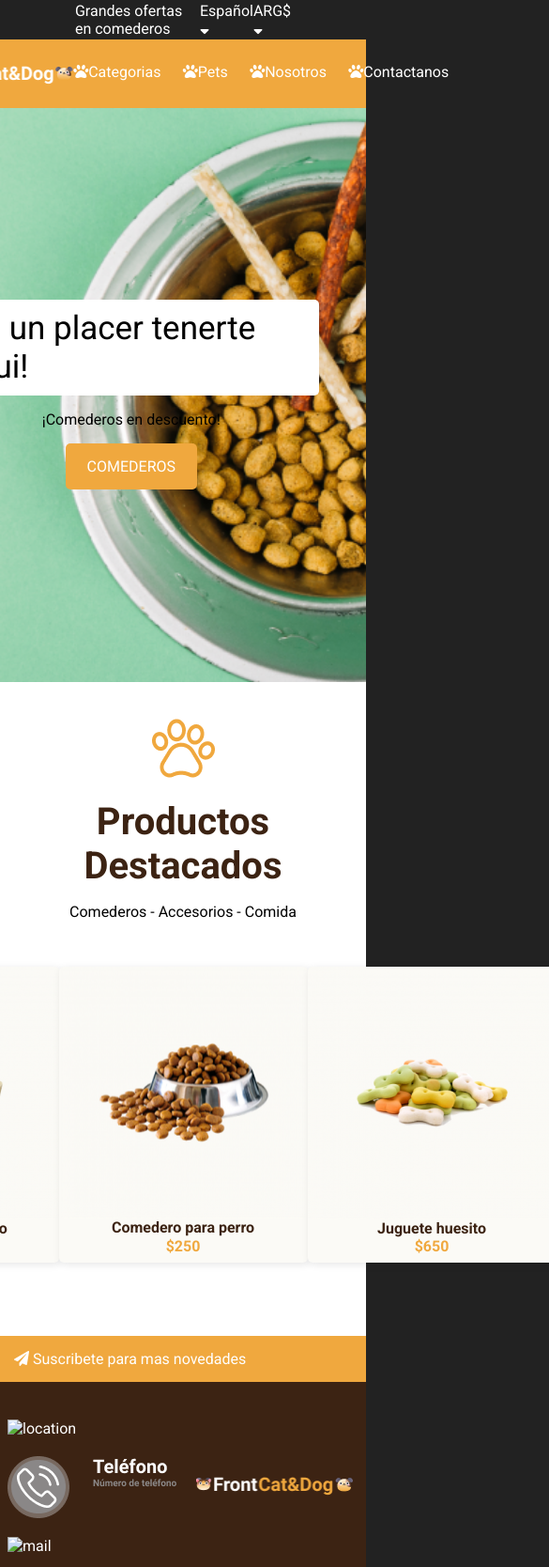
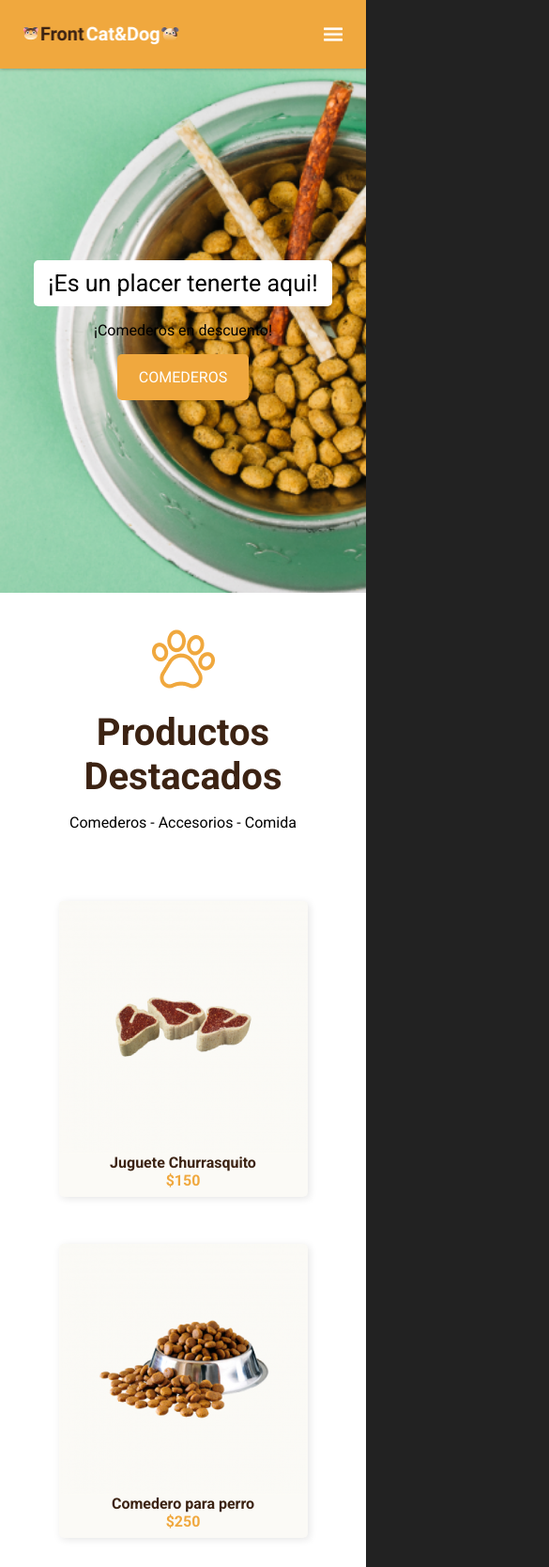
Before and after one commit to NicolasFlorez130/Petshop, a plain HTML site: page index.html in a window 390 px wide. Shown: the top 1668 px of the page at 94% size, 585 px wide, since content can reach past the window. Drawn offline with Linux system fonts and the light colour scheme.

Commit message:
adaptacion a moviles

```diff
--- a/css/styles.css
+++ b/css/styles.css
@@ -51,12 +51,14 @@ nav ul,
 
 header {
     background-color: #F0A83E;
+    box-shadow: 0px 1px 3px rgba(0, 0, 0, 0.25);
     padding: 25px;
     position: sticky;
     top: 0px;
 }
 
 nav {
+    align-items: center;
     display: flex;
     justify-content: space-between;
     width: 1920px;
@@ -74,6 +76,12 @@ nav ul {
 
 nav a {
     color: white;
+}
+
+.menu-button {
+    display: none;
+    height: 15.31px;
+    width: 20px;
 }
 
 /*main*/
@@ -203,3 +211,50 @@ footer {
     margin: 0px;
     text-align: center;
 }
+
+@media screen and (max-width: 480px) {
+
+    .top {
+        display: none;
+    }
+
+    nav ul {
+        display: none;
+    }
+
+    .menu-button {
+        display: block;
+    }
+
+    .banner {
+        justify-content: center;
+    }
+
+    .welcome {
+        font-size: 25px;
+    }
+
+    .cards {
+        align-items: center;
+        flex-direction: column;
+    }
+
+    .card{
+        margin: 25px 0;
+    }
+
+    .footer-middle {
+        flex-direction: column;
+        justify-content: center;
+        margin-top: 10px;
+    }
+
+    .left img {
+        margin: 10px 0;
+    }
+
+    .right {
+        order: -1;
+    }
+
+}
--- a/index.html
+++ b/index.html
@@ -32,6 +32,7 @@
                     <li><a href="#"><i class="fas fa-paw"></i>Nosotros</a></li>
                     <li><a href="#"><i class="fas fa-paw"></i>Contactanos </a></li>
                 </ul>
+                <img src="img/Vector.png" alt="menu" class="menu-button">
             </nav>
         </div>
     </header>
```
Also changed, not shown: img/Vector.png (added).
